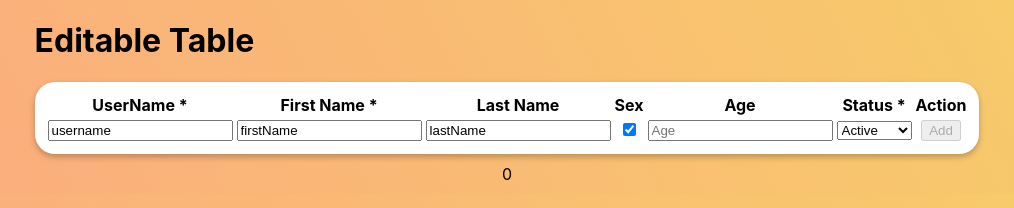
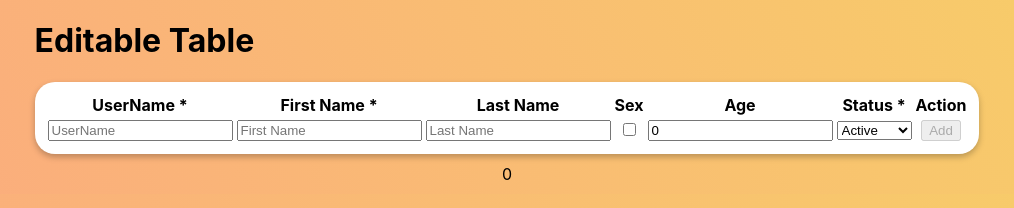
Before and after one commit to eurus1201/HW11, a React (Create React App) app: page / in a window 1280 px wide. Shown: the top 208 px of the page, without its empty margins (133-1147 px from the left). Built offline with nearby package versions, Linux system fonts and the light colour scheme.

Commit message:
back to defalt

```diff
--- a/src/_components/table/header.js
+++ b/src/_components/table/header.js
@@ -1,5 +1,5 @@
 import React,{Component} from 'react';
-import RenderRow from './renderRow';
+
 
 export default class Header extends Component {
 
@@ -37,6 +37,36 @@ export default class Header extends Component {
     }
 
 
+    renderRow = (column) =>{
+        switch(column.type) {
+            case 'bool':
+                    return <input
+                        type="checkbox"
+                        name={column.name}
+                        checked={this.state[column.name]}
+                        onChange={this.changeHandler}
+                        placeholder={column.label}
+                    />
+            case 'list':
+                return <select name={column.name} onChange={this.changeHandler}>
+                        {column.options.map(option=><option key={option.value} value={option.value}>{option.label}</option>)}
+                    </select>
+            default:
+                // <td><input
+                //     type="text"
+                //     name="username"
+                //     value={this.state['username']}
+                //     onChange={this.changeHandler}
+                //     placeholder="Username" /><td>
+                return <input
+                            type={column.type}
+                            name={column.name}
+                            value={this.state[column.name]}
+                            onChange={this.changeHandler}
+                            placeholder={column.label}
+                        />
+        }
+    }
 
 
     render() {
@@ -49,7 +79,7 @@ export default class Header extends Component {
             </tr>
             <tr>
                 {columns.map(column=><td key={column.name}>
-                    <RenderRow column={column} changeHandler={this.changeHandler} />
+                    {this.renderRow(column)}
                 </td>)}
                 <td>
                     <button disabled={disabled} onClick={this.onAdd}>Add</button>
--- a/src/_components/table/row.js
+++ b/src/_components/table/row.js
@@ -1,5 +1,4 @@
 import React,{Component} from 'react';
-import RenderRow from './renderRow'
 
 export default class Row extends Component {
 
@@ -17,12 +16,41 @@ export default class Row extends Component {
     }
 
 
-
+    renderRow = (column) =>{
+        switch(column.type) {
+            case 'bool':
+                    return <input
+                        type="checkbox"
+                        name={column.name}
+                        checked={this.state[column.name]}
+                        onChange={this.changeHandler}
+                        placeholder={column.label}
+                    />
+            case 'list':
+                return <select name={column.name} onChange={this.changeHandler}>
+                        {column.options.map(option=><option key={option.value} value={option.value}>{option.label}</option>)}
+                    </select>
+            default:
+                // <td><input
+                //     type="text"
+                //     name="username"
+                //     value={this.state['username']}
+                //     onChange={this.changeHandler}
+                //     placeholder="Username" /><td>
+                return <input
+                            type={column.type}
+                            name={column.name}
+                            value={this.state[column.name]}
+                            onChange={this.changeHandler}
+                            placeholder={column.label}
+                        />
+        }
+    }
 
 
     renderEdit() {
         return this.props.columns.map(column=><td key={column.name}>
-            <RenderRow column={column} changeHandler={this.changeHandler} />
+            {this.renderRow(column)}
         </td>)
     }
 
```
